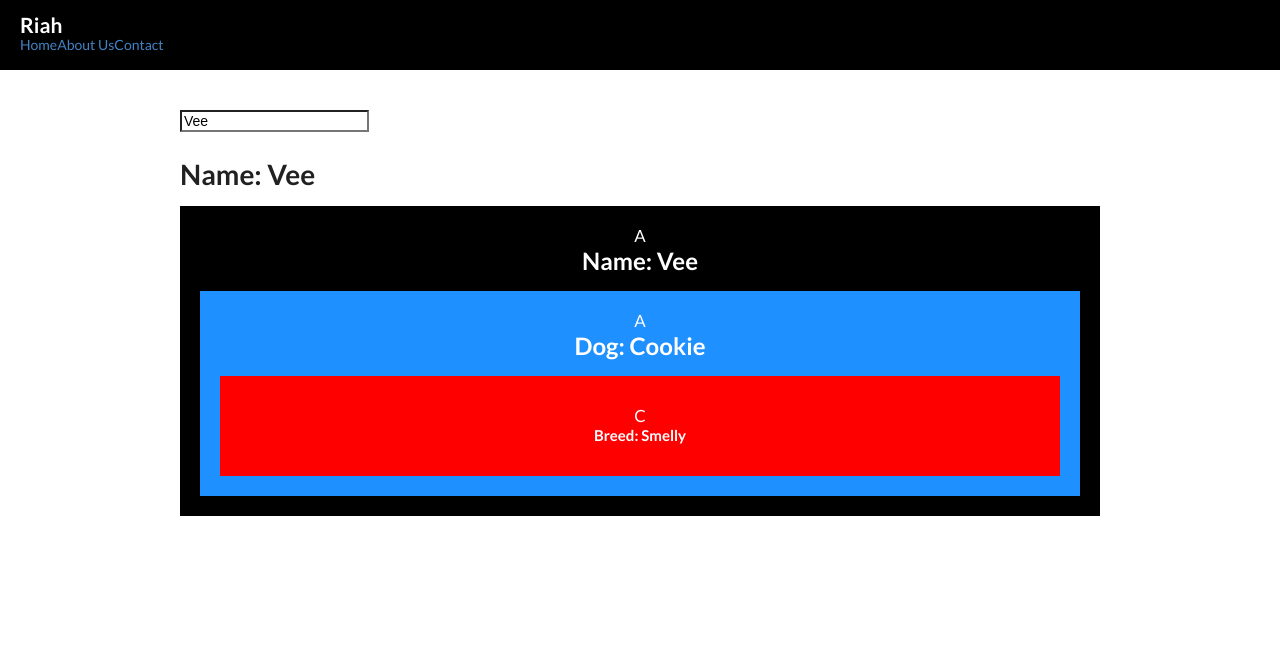
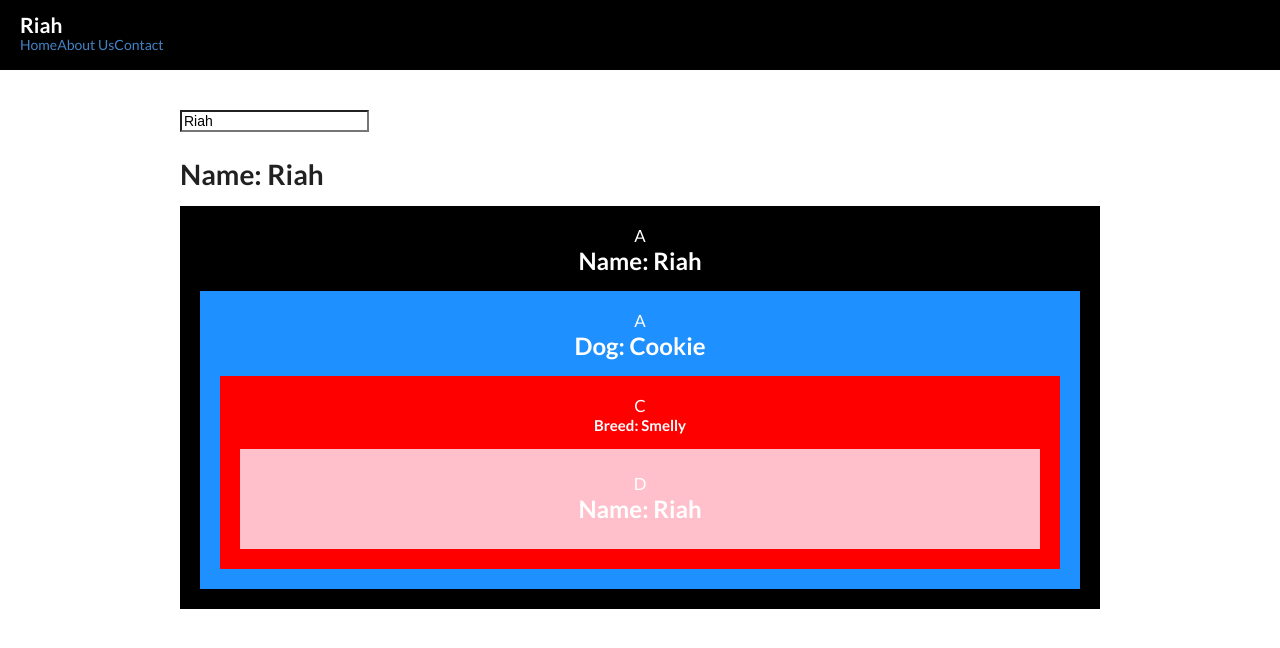
Before and after one commit to tapia1013/ready, a React (Create React App) app: page / in a window 1280 px wide. Shown: the top 648 px of the page. Built offline with nearby package versions, Linux system fonts and the light colour scheme.

Commit message:
functional context hooks

```diff
--- a/src/components/App.js
+++ b/src/components/App.js
@@ -3,11 +3,14 @@ import Header from './Header';
 import Logo from './Logo';
 import Counter from './counter/Counter';
 import Form from './form/Form';
-import { GlobalStateProvider, StateContext } from './context/ClassProvider';
+// class provider
+// import { GlobalStateProvider, StateContext } from './context/ClassProvider';
+// hook function provider
+import { GlobalStateProvider, StateContext } from './context/FuncProvider';
 import A from './context/A';
 import B from './context/B';
 import C from './context/C';
-
+import D from './context/D';
 
 
 let data = [
@@ -37,6 +40,10 @@ let data = [
     imageUrl: 'https://assets2.rappler.com/CDAAB22C51BF47FCA6BEB82ACA5B5F4C/img/F882B9066C7F48719F23390208C02FB6/finding-dory-baby-001.jpg'
   }
 ]
+
+
+
+// IMPORT STATECONTEXT.CONSUMER IS ONLY FOR CLASS COMPONENTS
 
 
 const App = (props) => {
@@ -75,7 +82,9 @@ const App = (props) => {
                   <h1>Name: {context.state.name}</h1>
                   <A>
                     <B>
-                      <C></C>
+                      <C>
+                        <D></D>
+                      </C>
                     </B>
                   </A>
                 </main>
--- a/src/components/context/A.js
+++ b/src/components/context/A.js
@@ -1,6 +1,10 @@
 import React, { Component } from 'react'
-import { StateContext } from './ClassProvider';
+// import { StateContext } from './ClassProvider';
+import { StateContext } from './FuncProvider';
 
+
+
+// IMPORT STATECONTEXT.CONSUMER IS ONLY FOR CLASS COMPONENTS
 
 
 class A extends Component {
--- a/src/components/context/B.js
+++ b/src/components/context/B.js
@@ -1,6 +1,9 @@
 import React, { Component } from 'react'
-import { StateContext } from './ClassProvider';
+// import { StateContext } from './ClassProvider';
+import { StateContext } from './FuncProvider';
 
+
+// IMPORT STATECONTEXT.CONSUMER IS ONLY FOR CLASS COMPONENTS
 
 
 class B extends Component {
--- a/src/components/context/C.js
+++ b/src/components/context/C.js
@@ -1,6 +1,9 @@
 import React, { Component } from 'react';
-import { StateContext } from './ClassProvider';
+// import { StateContext } from './ClassProvider';
+import { StateContext } from './FuncProvider';
 
+
+// IMPORT STATECONTEXT.CONSUMER IS ONLY FOR CLASS COMPONENTS
 
 
 class C extends Component {
--- /dev/null
+++ b/src/components/context/D.js
@@ -0,0 +1,38 @@
+// HOW TO CONSUME WITH A FUNCTIONAL COMPONENT THE A,B,C ARE HOW TO CONSUME WITH CLASS COMPONENTS
+import React from 'react';
+// this is the react hook we created in funcProvider to be able to consume with FUNCTIONAL COMPONENTS
+import { useStateContext } from './FuncProvider';
+
+
+
+
+const D = (props) => {
+  const context = useStateContext();
+
+  // we dont need .Consumer with function based comp
+  return (
+    <div
+      style={{
+        display: 'flex',
+        width: '100%',
+        minHeight: '100px',
+        flexDirection: 'column',
+        background: 'pink',
+        color: 'white',
+        fontSize: '1.2rem',
+        justifyContent: 'center',
+        alignItems: 'center',
+        padding: '20px'
+      }}
+    >
+      D
+      <h2>Name: {context.state.name}</h2>
+      {props.children}
+    </div>
+  )
+}
+
+
+
+
+export default D;
--- /dev/null
+++ b/src/components/context/FuncProvider.js
@@ -0,0 +1,37 @@
+import React, { useContext, useState } from 'react';
+
+// intialize StateContext to have context
+export const StateContext = React.createContext();
+
+// its a hook we create ourselves so we can use the StateContext
+export function useStateContext() {
+  return useContext(StateContext);
+}
+
+export function GlobalStateProvider({ children }) {
+  const handleChange = (e) => {
+    setNewState({
+      ...newState,
+      state: {
+        name: e.target.value,
+      }
+    }
+    )
+  }
+
+  const [newState, setNewState] = useState({
+    state: {
+      name: 'Riah',
+      dog: 'Cookie',
+      breed: 'Smelly'
+    },
+    handleChange: handleChange
+  })
+
+
+  return (
+    <StateContext.Provider value={newState}>
+      {children}
+    </StateContext.Provider>
+  )
+}
```
